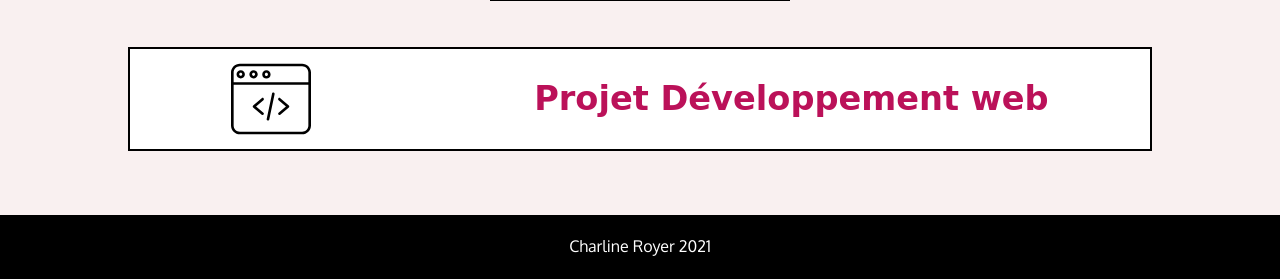
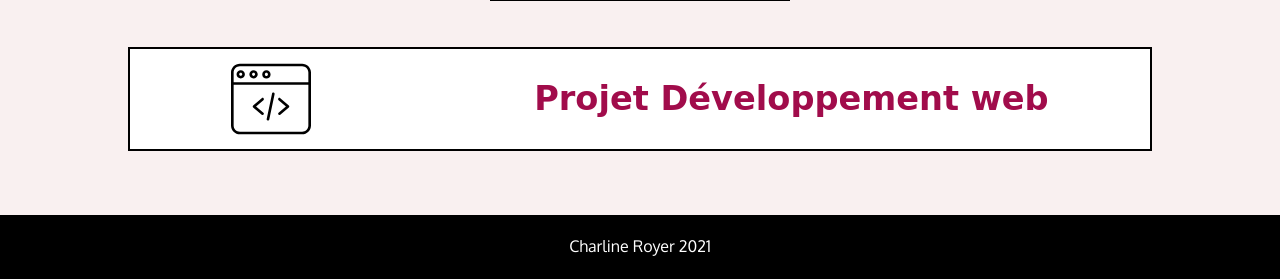
Before and after one commit to akia-web/Portfolio, a Symfony app: template templates/main/accueil.html.twig in a window 1280 px wide. Shown: the part 1473-1752 px from the top of the page. Run offline with Twig, Linux system fonts and the light colour scheme; the template is opened without the code that fills it, so the values that code supplies are empty; some libraries are stand-ins or nearby versions; some web fonts are replaced.

Commit message:
re changement de couleurs pour être en AAA

```diff
--- a/public/css/accueil.css
+++ b/public/css/accueil.css
@@ -119,7 +119,7 @@
 }
 .title{
     font-size: 3.5em;
-    color :  #BB1159;
+    color :  var(--link-color);
     text-align: center;
     background-color: rgb(255, 255, 255);
     border: 2px solid black;
@@ -130,7 +130,7 @@
 .titre{
     justify-content: space-around;
     font-size: 0.6em;
-    color :  #BB1159;
+    color :  var(--link-color);
     text-align: center;
     margin:4em auto 0.8em auto;
     background-color: rgb(255, 255, 255);
--- a/public/css/style.css
+++ b/public/css/style.css
@@ -5,7 +5,7 @@
 }
 
 :root{
-    --link-color:#a00e4c;
+    --link-color:#a10c4b;
     --bg : #f9f0f0;
     --font-titre:'Goblin One', cursive;
     --font-text: 'Oxygen', sans-serif;
```
